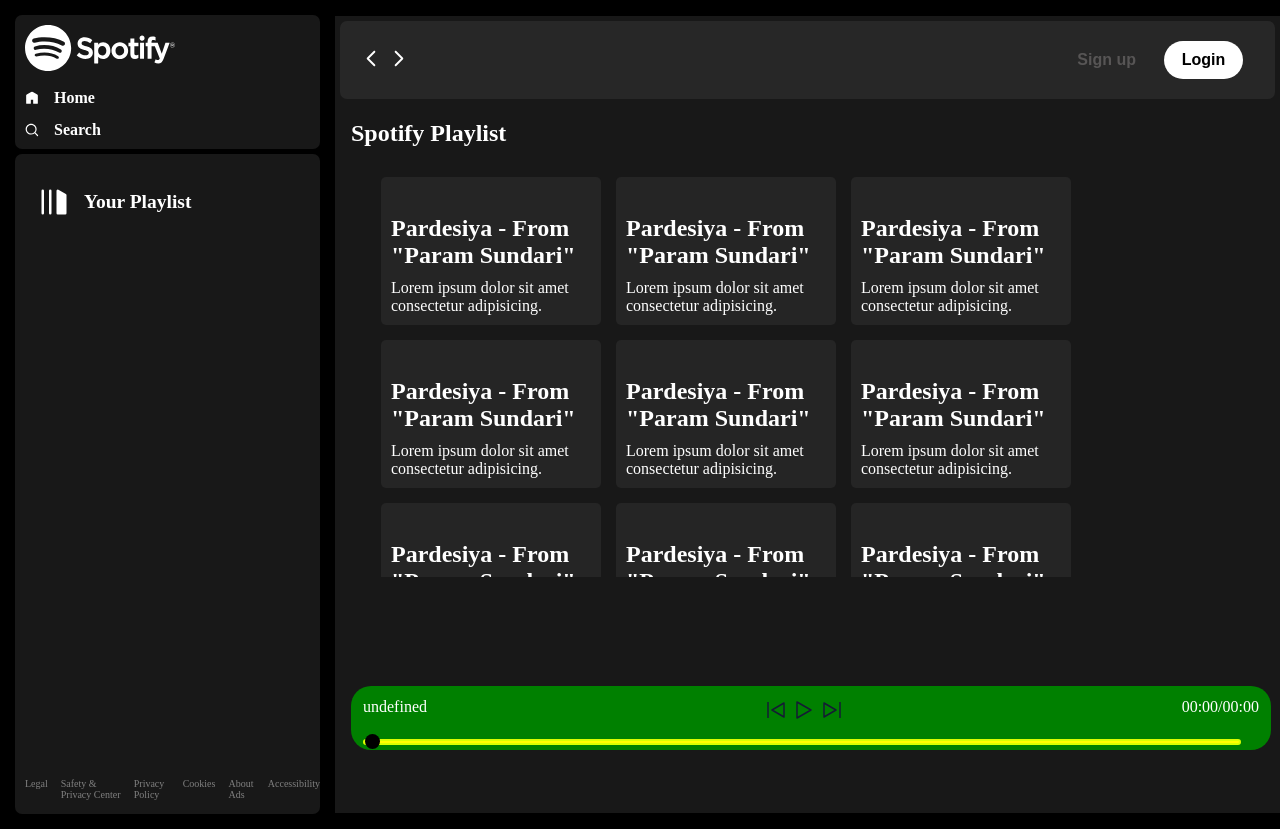
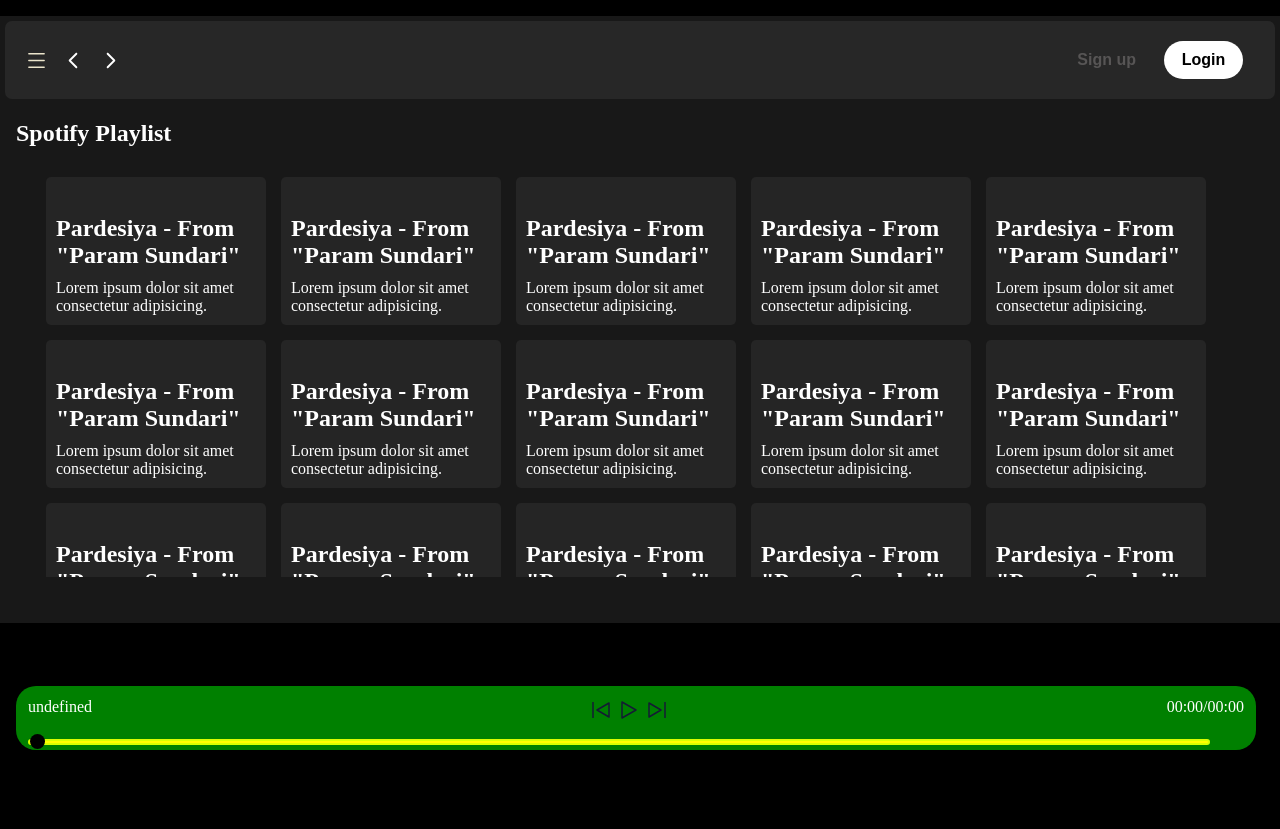
Before and after one commit to Sabujdeep/music-player, a plain HTML site: page index.html in a window 1280 px wide. After the commit the page ends 800 px from the top, so only its background shows below. Drawn offline with Linux system fonts and the light colour scheme; no server answers.

Commit message:
few tweaks here and there

```diff
--- a/index.html
+++ b/index.html
@@ -12,6 +12,9 @@
 <body>
     <div class="container flex bg-black">
         <div class="left">
+            <div class="close">
+                <img class="invert" src="/img/close.svg" alt="">
+            </div>
             <div class="home bg-grey rounded m-1 p-1">
                 <div class="logo">
                     <img class="invert" width="150" src="img/logo.svg" alt="">
@@ -71,8 +74,12 @@
         <div class="right bg-grey">
             <div class="header rounded m-1">
                 <div class="nav">
-                    <img class="invert" src="img/left-chevron-svgrepo-com.svg" alt="">
-                    <img class="invert" src="img/right-chevron-svgrepo-com.svg" alt="">
+                    <div class="hamburgerContainer">
+                        <img class="invert hamburger" src="/img/hamburger.svg" alt="">
+                        <img class="invert" src="img/left-chevron-svgrepo-com.svg" alt="">
+                        <img class="invert" src="img/right-chevron-svgrepo-com.svg" alt="">
+                    </div>
+
                 </div>
                 <div class="buttons">
                     <button class="signUpBtn">Sign up</button>
--- a/script.js
+++ b/script.js
@@ -34,7 +34,7 @@ const getSongs = async () => {
 
 }
 
-const playMusic = (songName, pause = fasle) => {
+const playMusic = (songName, pause = false) => {
     // let audio = new Audio(`http://127.0.0.1:5500/cb/${encodeURIComponent(songName)}`);
     currentSong.src = `http://127.0.0.1:5500/cb/${encodeURIComponent(songName)}`
     if(!pause){
@@ -112,6 +112,16 @@ async function main() {
 
         currentSong.currentTime = ((currentSong.duration) * percent)/100
     })
+
+    // add an event listener for hamburger
+    document.querySelector(".hamburger").addEventListener("click",()=>{
+        document.querySelector(".left").style.left = "0"
+    })
+
+        // add an event listener for hamburger
+    document.querySelector(".close").addEventListener("click",()=>{
+        document.querySelector(".left").style.left = "-120%"
+    })
 }
 
 main();
--- a/style.css
+++ b/style.css
@@ -237,3 +237,47 @@ body{
 .songbuttons img{
     cursor: pointer;
 }
+
+.hamburger{
+        display: none;
+    }
+
+.hamburgerContainer{
+    display: flex;
+    justify-content: center;
+    align-items: center;
+    gap: 14px;
+}
+
+
+/* media queries */
+
+@media (max-width: 1440px) {
+    .left{
+        position: absolute;
+        left: -120%;
+        transition: all .3s;
+        z-index: 1;
+        width: 373   px;
+        background-color: black;
+    }
+
+    .left .close{
+        position: absolute;
+        right: 31px;
+        top: 25px;
+        width: 29px;
+    }
+
+    .right{
+        width: 100vw;
+    }
+
+    .playbar{
+        width: 95vw;
+    }
+
+    .hamburger{
+        display: block;
+    }
+}
```
